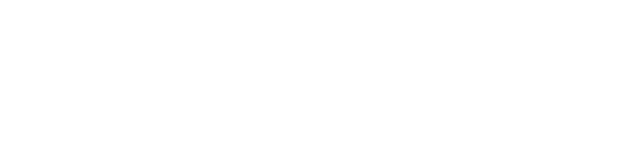
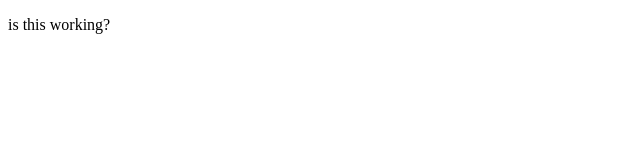
Before and after one commit to LunaNoxMoon/Excursion, a plain HTML site: page index.html in a window 1280 px wide. Shown: the whole page, without its empty margins (0-640 px from the left). Drawn offline with Linux system fonts and the light colour scheme.

Commit message:
first test

```diff
--- a/index.html
+++ b/index.html
@@ -5,6 +5,6 @@
     <title></title>
   </head>
   <body>
-
+<p>is this working?</p>
   </body>
 </html>
```
